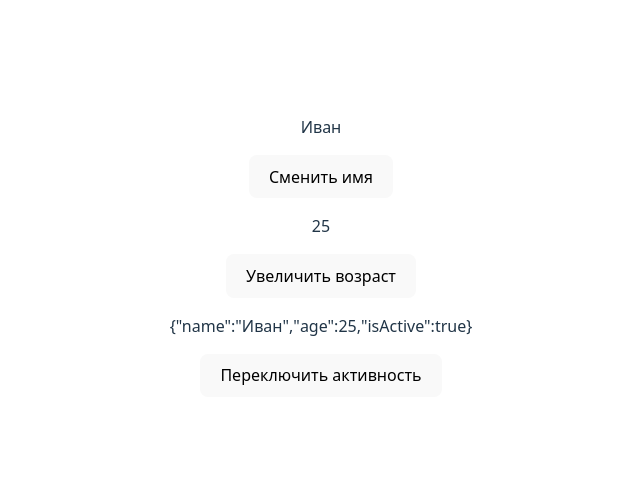
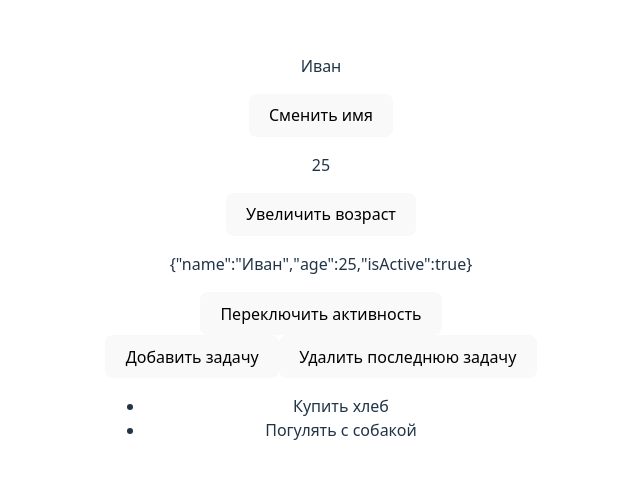
Before and after one commit to ViktoriaIvanova97/rrr-redev, a React (Vite) app: page / in a window 1280 px wide. Shown: the part 152-630 px from the top of the page, without its empty margins (319-959 px from the left). Built offline with nearby package versions, Linux system fonts and the light colour scheme.

Commit message:
add component TaskList

```diff
--- a/src/App.jsx
+++ b/src/App.jsx
@@ -3,11 +3,13 @@ import reactLogo from "./assets/react.svg";
 import viteLogo from "/vite.svg";
 import "./App.css";
 import UserProfile from "./UserProfile";
+import TaskList from "./TaskList";
 
 function App() {
   return (
     <>
       <UserProfile />
+      <TaskList/>
     </>
   );
 }
--- /dev/null
+++ b/src/TaskList.jsx
@@ -0,0 +1,30 @@
+import React from "react";
+import { useState, useEffect } from "react";
+
+const TaskList = () => {
+  const [tasks, setTasks] = useState(["Купить хлеб", "Погулять с собакой"]);
+
+  const addTask = () => {
+    const newTask = prompt("Введите новую задачу:");
+    if (newTask) {
+      setTasks((prev) => [...prev, newTask]);
+    }
+  };
+console.log(tasks);
+  const deleteTask = () => {
+    setTasks((prev) => prev.filter((el, index) => index !== prev.length - 1));
+  };
+  return (
+    <>
+      <button onClick={addTask}>Добавить задачу</button>
+      <button onClick={deleteTask}>Удалить последнюю задачу</button>
+      <ul>
+        {tasks.map((el) => (
+          <li>{el}</li>
+        ))}
+      </ul>
+    </>
+  );
+};
+
+export default TaskList;
```
